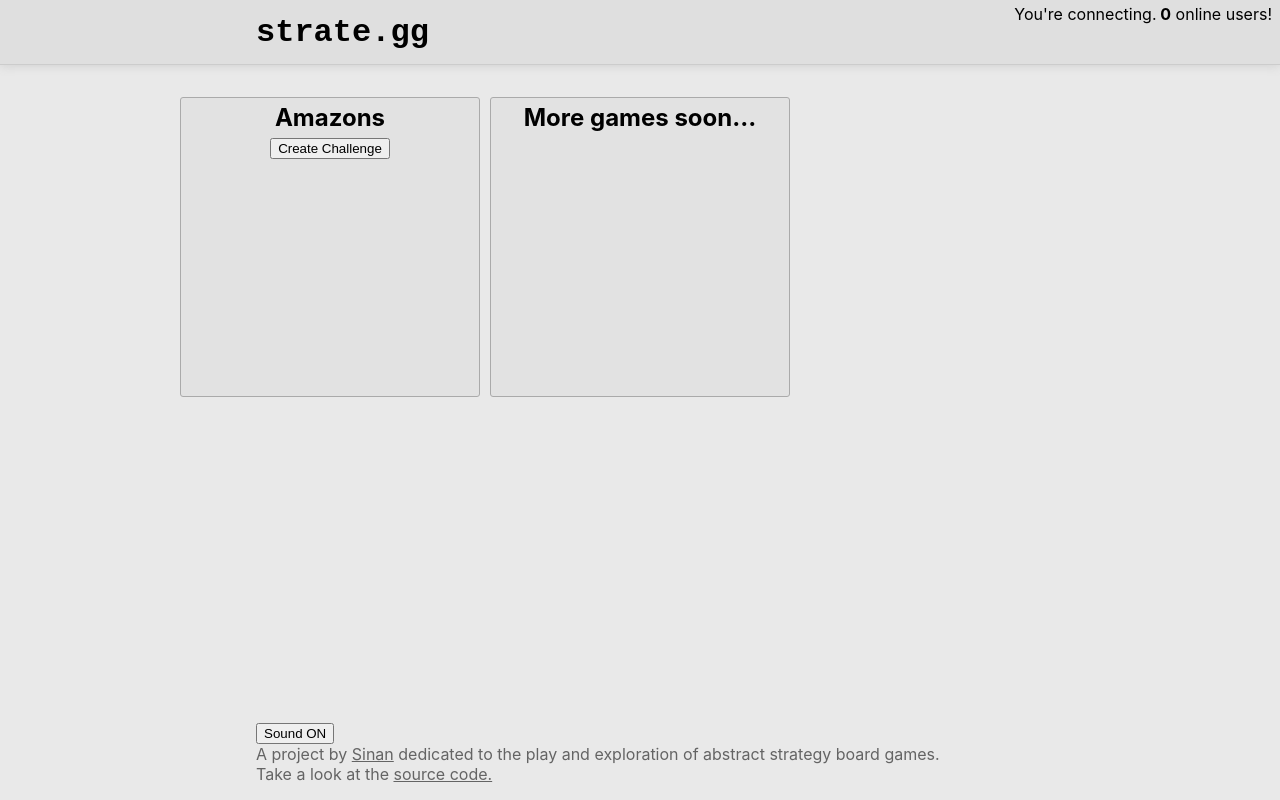
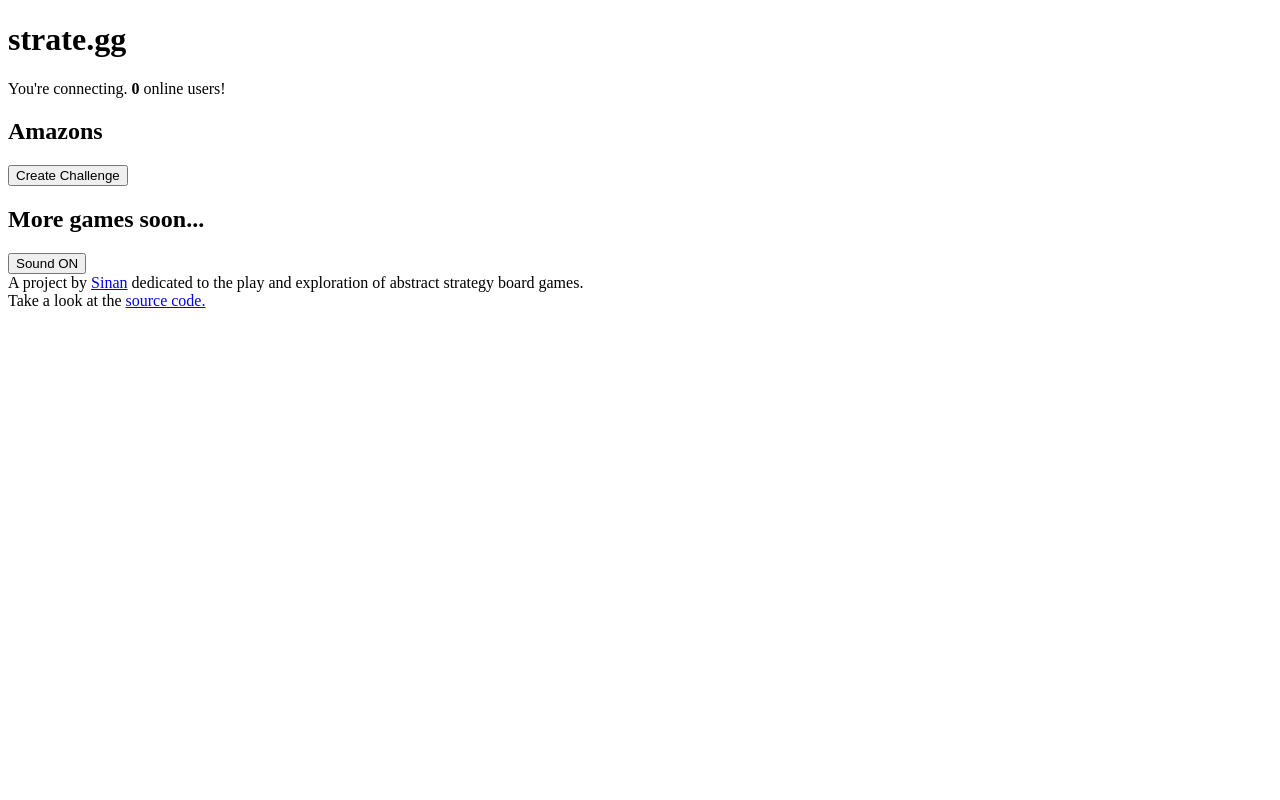
Before and after one commit to enjoythecode/strate.gg, a React (Create React App) app in the folder fe/: page / in a window 1280 px wide. Built offline with nearby package versions, Linux system fonts and the light colour scheme; no server answers.

Commit message:
prune all homegrown style

```diff
--- a/fe/src/App.js
+++ b/fe/src/App.js
@@ -6,7 +6,7 @@ const App = observer(() => {
   const RootStore = useRootStore();
   return (
     <div>
-      <div style={{ display: "flex", justifyContent: "center" }}>
+      <div>
         <div id="challenge-create-box-container">
           <div
             id="challenge-create-box-amazons"
--- a/fe/src/Challenge/ChallengeView.js
+++ b/fe/src/Challenge/ChallengeView.js
@@ -48,7 +48,7 @@ const ChallengeView = observer(({ challenge, move_handler }) => {
           <></>
         )}
         <div className="challenge-dashboard">
-          <div style={{ width: "100%" }}>
+          <div>
             <PlayerTagView
               displayName={
                 challenge.players.length > 1 ? challenge.players[1] : null
--- a/fe/src/Challenge/Components/MoveList.js
+++ b/fe/src/Challenge/Components/MoveList.js
@@ -5,21 +5,8 @@ export const MoveList = (props) => {
     const move = props.moves[index];
 
     rendered_moves.push(
-      <div
-        style={{
-          display: "flex",
-          alignContent: "center",
-          textAlign: "center",
-          alignItems: "center",
-        }}
-        key={index}
-      >
-        {index + 1}.
-        <div
-          style={{ maxWidth: "22px", maxHeight: "22px", marginRight: "4px" }}
-        >
-          {/*move.color.badge*/}
-        </div>
+      <div key={index}>
+        {index + 1}.<div>{/*move.color.badge*/}</div>
         <span>{move}</span>
       </div>
     );
@@ -29,14 +16,16 @@ export const MoveList = (props) => {
   if (props.moves.length !== 0) {
     return (
       <div
-        style={{
-          maxHeight: "11em",
+        style={
+          {
+            /*maxHeight: "11em",
           overflow: "auto",
           display: "flex",
           flexDirection: "column-reverse",
           fontFamily: "monospace",
-          padding: "1em",
-        }}
+          padding: "1em",*/
+          }
+        }
       >
         <div>{rendered_moves}</div>
       </div>
--- a/fe/src/Challenge/Components/PlayerTagView.js
+++ b/fe/src/Challenge/Components/PlayerTagView.js
@@ -18,18 +18,8 @@ export const PlayerTagView = (props) => {
   }
 
   return (
-    <div
-      className={divClasses.join(" ")}
-      style={{
-        display: "flex",
-        alignContent: "center",
-        textAlign: "center",
-        alignItems: "center",
-      }}
-    >
-      <div style={{ maxWidth: "30px", maxHeight: "30px", marginRight: "5px" }}>
-        {props.colorBadge}
-      </div>
+    <div className={divClasses.join(" ")}>
+      <div>{props.colorBadge}</div>
       <span className={spanClasses.join(" ")}>{display}</span>
     </div>
   );
--- a/fe/src/Challenge/Components/StatusIndicator.js
+++ b/fe/src/Challenge/Components/StatusIndicator.js
@@ -42,9 +42,5 @@ export const StatusIndicator = (props) => {
     }
   }
 
-  return (
-    <div style={{ textAlign: "center", display: "block", margin: "1em" }}>
-      {els}
-    </div>
-  );
+  return <div>{els}</div>;
 };
--- a/fe/src/Components/MainPurposeComponents.js
+++ b/fe/src/Components/MainPurposeComponents.js
@@ -15,7 +15,7 @@ const shuffleArray = function (array) {
 const ConnectionWidget = observer(() => {
   const RootStore = useRootStore();
   return (
-    <div style={{ position: "absolute", top: "4px", right: "8px" }}>
+    <div>
       You're {RootStore.socket.connection_status}.
       <b> {RootStore.socket.active_users}</b> online users!
     </div>
@@ -26,15 +26,7 @@ const Header = () => {
   const RootStore = useRootStore();
   return (
     <header>
-      <h1
-        style={{
-          paddingLeft: "20%",
-          fontFamily: "'Courier New', monospace",
-          margin: "0",
-        }}
-      >
-        strate.gg
-      </h1>
+      <h1>strate.gg</h1>
       <ConnectionWidget />
     </header>
   );
@@ -51,16 +43,12 @@ const Footer = () => {
   let marqueeArrShuffled = shuffleArray(marqueeArr);
   let marqueeTags = [];
   for (let i = 0; i < marqueeArr.length; i++) {
-    marqueeTags.push(
-      <span style={{ paddingRight: "10em" }} key={i}>
-        {marqueeArrShuffled[i]}
-      </span>
-    );
+    marqueeTags.push(<span key={i}>{marqueeArrShuffled[i]}</span>);
   }
 
   return (
     <footer>
-      <p style={{ paddingLeft: "20%", paddingRight: "20%" }}>
+      <p>
         <EnableSoundToggle></EnableSoundToggle>
         <br></br>
         <span>
--- a/fe/src/Games/Amazons/AmazonsLogic.js
+++ b/fe/src/Games/Amazons/AmazonsLogic.js
@@ -48,23 +48,11 @@ class AmazonsLogic {
   turn_to_color = [
     {
       name: "White",
-      badge: (
-        <img
-          style={{ width: "100%", height: "100%" }}
-          src="/images/wqueen.png"
-          alt="White Queen Piece"
-        />
-      ),
+      badge: <img src="/images/wqueen.png" alt="White Queen Piece" />,
     },
     {
       name: "Black",
-      badge: (
-        <img
-          style={{ width: "100%", height: "100%" }}
-          src="/images/bqueen.png"
-          alt="Black Queen Piece"
-        />
-      ),
+      badge: <img src="/images/bqueen.png" alt="Black Queen Piece" />,
     },
   ];
 
--- a/fe/src/Tv/Tv.js
+++ b/fe/src/Tv/Tv.js
@@ -62,7 +62,7 @@ const Tv = observer(
 
     render() {
       return (
-        <div style={{ border: "solid", display: "block" }}>
+        <div>
           <h1>TV! {this.cid} </h1>
           {this.cid !== null ? (
             <ChallengeView challenge={RootStore.challenges.get(this.cid)} />
--- a/fe/src/index.css
+++ /dev/null
@@ -1,119 +0,0 @@
-html {
-  position: relative;
-  min-height: 100%;
-}
-body {
-  background-color: #e9e9e9;
-  margin: 0 0 120px;
-  font-family: -apple-system, BlinkMacSystemFont, "Segoe UI", "Roboto", "Oxygen",
-    "Ubuntu", "Cantarell", "Fira Sans", "Droid Sans", "Helvetica Neue",
-    sans-serif;
-  -webkit-font-smoothing: antialiased;
-  -moz-osx-font-smoothing: grayscale;
-}
-
-header {
-  width: 100%;
-  height: 8vmin;
-  background-color: #dfdfdf;
-  border-bottom: #ccc solid 1px;
-  box-shadow: 0 2px 9px #d4d4d4;
-  position: relative;
-  display: flex;
-  align-items: center;
-}
-
-footer {
-  color: rgb(100, 100, 100);
-
-  width: 100%;
-  max-height: 120px;
-
-  position: absolute;
-  bottom: 0;
-  left: 0;
-
-  margin: 0;
-}
-
-footer a {
-  color: inherit;
-}
-
-h2 {
-  margin: 5px;
-}
-
-#challenge-create-box-container {
-  margin: 2em auto 2em auto;
-
-  display: grid;
-  grid-template-columns: repeat(3, 300px);
-  grid-template-rows: auto;
-  grid-column-gap: 10px;
-}
-
-.challenge-create-box {
-  background-color: #e2e2e2;
-  aspect-ratio: 1 / 1;
-  text-align: center;
-
-  border: #aaa solid 0.5px;
-  border-radius: 3px;
-
-  display: block;
-  padding: 0;
-  margin: 0;
-}
-
-.challenge-create-box:hover {
-  box-shadow: 0 0 6px #222;
-}
-
-.challenge-board,
-.challenge-dashboard {
-  float: left;
-}
-
-.challenge-dashboard {
-  padding: 0.2em;
-  margin: 0.3em;
-  border: grey 2px solid;
-  background: #f4f4f4;
-}
-.challenge-dashboard-player {
-  margin: 0;
-  padding: 0;
-  width: 100%;
-  border-bottom: grey 3px solid;
-}
-.challenge-dashboard-player.challenge-dashboard-player-hasTurn {
-  border-bottom: rgb(20, 187, 20) 3px solid;
-}
-
-.challenge-wrapper {
-  margin: auto;
-  margin-top: 0.5em;
-  width: 80%;
-  display: flex;
-  /* pushes the dashboard below the board on narrow screens so that the board can be seen better */
-  flex-wrap: wrap;
-  /* center elements */
-  align-items: center; /* vertical */
-  justify-content: center; /* horizontal */
-}
-
-.challenge-dashboard {
-  width: 330px;
-  display: flex;
-  align-items: center;
-}
-
-.player-tag {
-  font-family: "Courier New", Courier, monospace;
-  font-size: 1.3em;
-}
-
-.player-tag-self {
-  font-weight: 600;
-}
--- a/fe/src/index.js
+++ b/fe/src/index.js
@@ -8,7 +8,6 @@ import {
 } from "./Store/RootStore.js";
 import { BrowserRouter as Router, Switch, Route } from "react-router-dom";
 import { Header, Footer } from "./Components/MainPurposeComponents";
-import "./index.css";
 
 const RootStore = initRootStoreAndSocket();
 RootStore.socket.connect();
```
